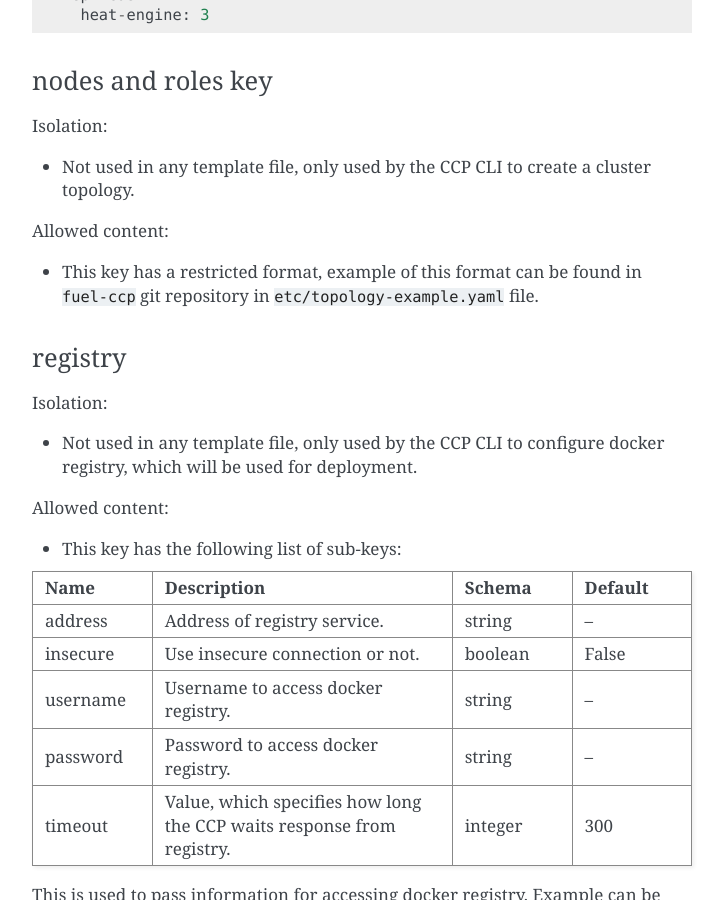
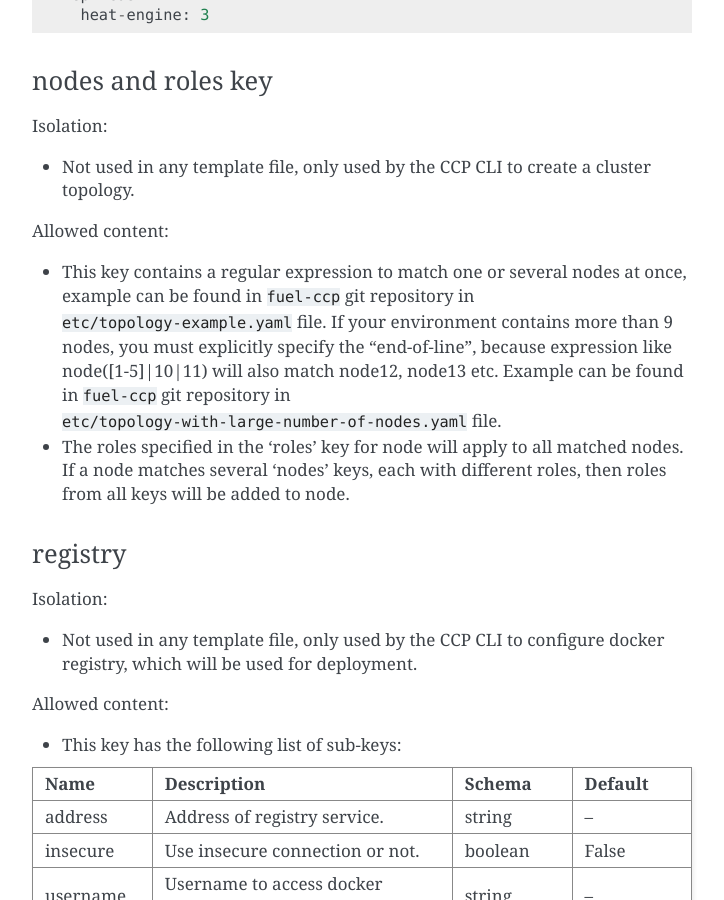
Before and after one commit to openstack-archive/fuel-ccp, a Sphinx documentation site: the page built from doc/source/config/types.rst, in a window 1280 px wide and 900 px high, scrolled down 8272 px. Shown: the whole window, without its empty margins (388-1112 px from the left). Built offline with Sphinx 7.4.7, drawn with Linux system fonts in a browser that asks for light colours.

Commit message:
Add description for nodes section
Change-Id: I16462dc851c46262bbb43a109cc5bb1380a6ca3e
Closes-Bug: #1660326

```diff
--- a/doc/source/config/types.rst
+++ b/doc/source/config/types.rst
@@ -481,8 +481,17 @@
 
 Allowed content:
 
-- This key has a restricted format, example of this format can be found in
-  ``fuel-ccp`` git repository in ``etc/topology-example.yaml`` file.
+- This key contains a regular expression to match one or several nodes at once,
+  example can be found in ``fuel-ccp`` git repository in
+  ``etc/topology-example.yaml`` file.
+  If your environment contains more than 9 nodes, you must explicitly specify
+  the "end-of-line", because expression like node([1-5]|10|11) will also match
+  node12, node13 etc. Example can be found in ``fuel-ccp`` git repository in
+  ``etc/topology-with-large-number-of-nodes.yaml`` file.
+
+- The roles specified in the 'roles' key for node will apply to all matched
+  nodes. If a node matches several 'nodes' keys, each with different roles,
+  then roles from all keys will be added to node.
 
 .. _registry:
 
```
Also changed, not shown: 1 other file.
